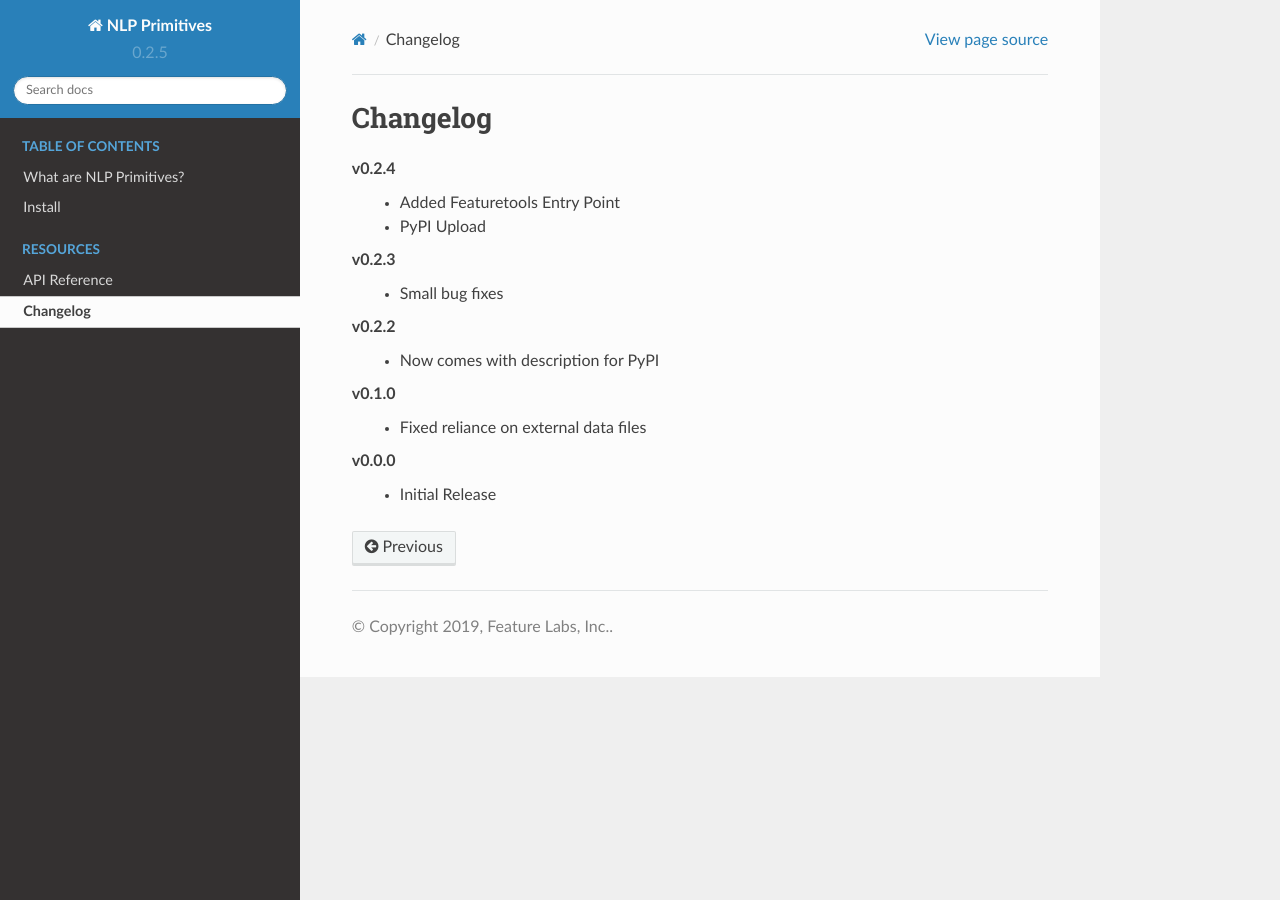
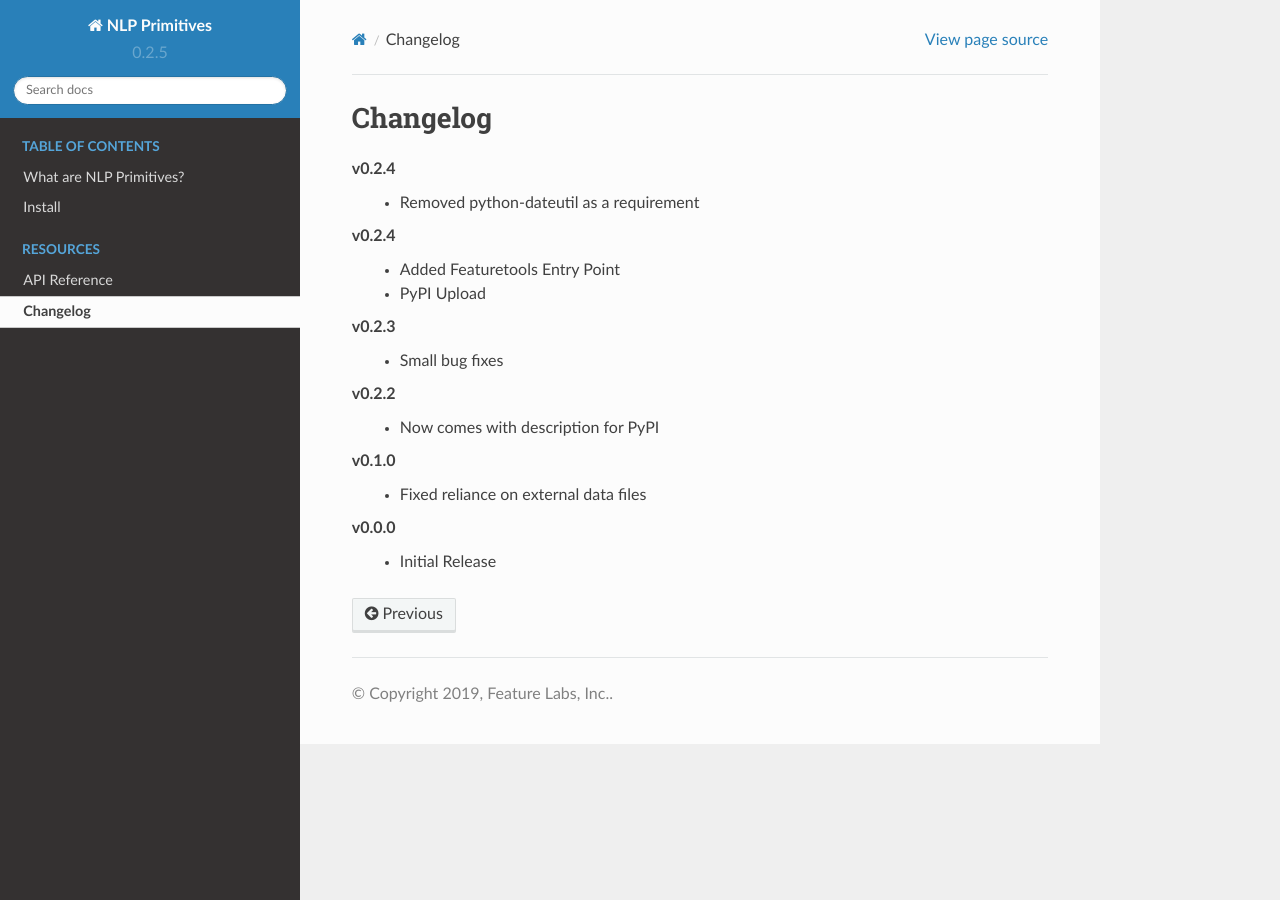
Before and after one commit to alteryx/nlp_primitives, a Sphinx documentation site: the page built from docs/source/changelog.rst, in a window 1280 px wide. Built offline with Sphinx 7.4.7 and the Read the Docs theme 2.0.0, drawn with Linux system fonts in a browser that asks for light colours.

Commit message:
Update changelog.rst

```diff
--- a/docs/source/changelog.rst
+++ b/docs/source/changelog.rst
@@ -1,6 +1,9 @@
 =========
 Changelog
 =========
+
+**v0.2.4**
+    * Removed python-dateutil as a requirement
 
 **v0.2.4**
     * Added Featuretools Entry Point
```
